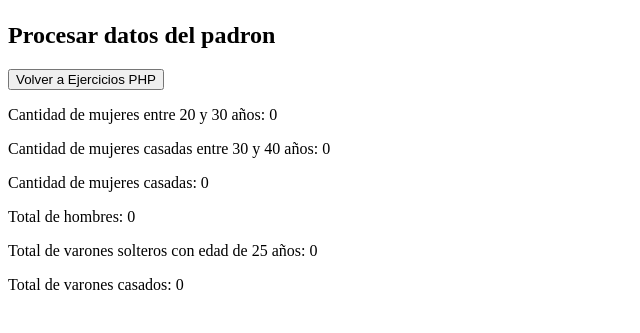
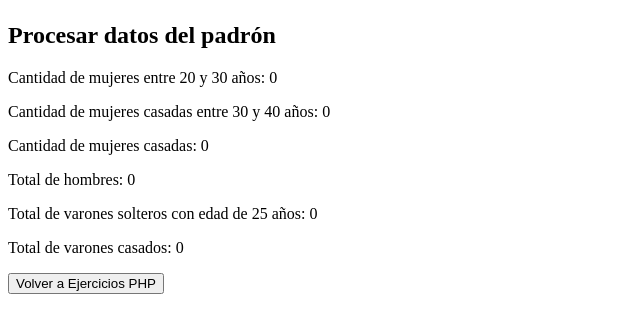
Before and after one commit to marcooegg/maanli, a PHP site: page /html/tp_1/ejercicio_16.php in a window 1280 px wide. Shown: the part 58-391 px from the top of the page, without its empty margins (0-640 px from the left). Run offline with PHP 8.4, Linux system fonts and the light colour scheme.

Commit message:
add styles

```diff
--- a/html/tp_1/ejercicio_16.php
+++ b/html/tp_1/ejercicio_16.php
@@ -10,14 +10,9 @@
         <h1>Ejercicio 16</h1>
     </header>
     <div id="main">
-    <h2>Procesar datos del padron</h2>
+        <h2>Procesar datos del padrón</h2>
 
-    </div>
-    <footer>
-        <button onclick="location.href='ejercicios_php.php'">Volver a Ejercicios PHP</button>
-    </footer>
         <?php
-
             $file = fopen("padron.csv", "r");
             $mujeres_20_30 = 0;
             $mujeres_casadas_30_40 = 0;
@@ -25,6 +20,7 @@
             $total_hombres = 0;
             $varones_solteros_25 = 0;
             $varones_casados = 0;
+
             while (($data = fgetcsv($file)) !== FALSE) {
                 $edad = (int)$data[0];
                 $sexo = (int)$data[1];
@@ -51,13 +47,17 @@
                 }
             }
             fclose($file);
+
             echo "<p>Cantidad de mujeres entre 20 y 30 años: $mujeres_20_30</p>";
             echo "<p>Cantidad de mujeres casadas entre 30 y 40 años: $mujeres_casadas_30_40</p>";
             echo "<p>Cantidad de mujeres casadas: $mujeres_casadas</p>";
             echo "<p>Total de hombres: $total_hombres</p>";
             echo "<p>Total de varones solteros con edad de 25 años: $varones_solteros_25</p>";
             echo "<p>Total de varones casados: $varones_casados</p>";
-
         ?>
+    </div>
+    <footer>
+        <button onclick="location.href='ejercicios_php.php'">Volver a Ejercicios PHP</button>
+    </footer>
 </body>
 </html>
--- a/html/tp_1/ejercicio_19.php
+++ b/html/tp_1/ejercicio_19.php
@@ -4,6 +4,7 @@
     <meta charset="UTF-8">
     <meta name="viewport" content="width=device-width, initial-scale=1.0">
     <title>Ejercicio 16</title>
+    <link rel="stylesheet" href="static/src/main.css">
 </head>
 <body>
     <header>
```
Lines whose indentation alone changed are shown as unchanged.
